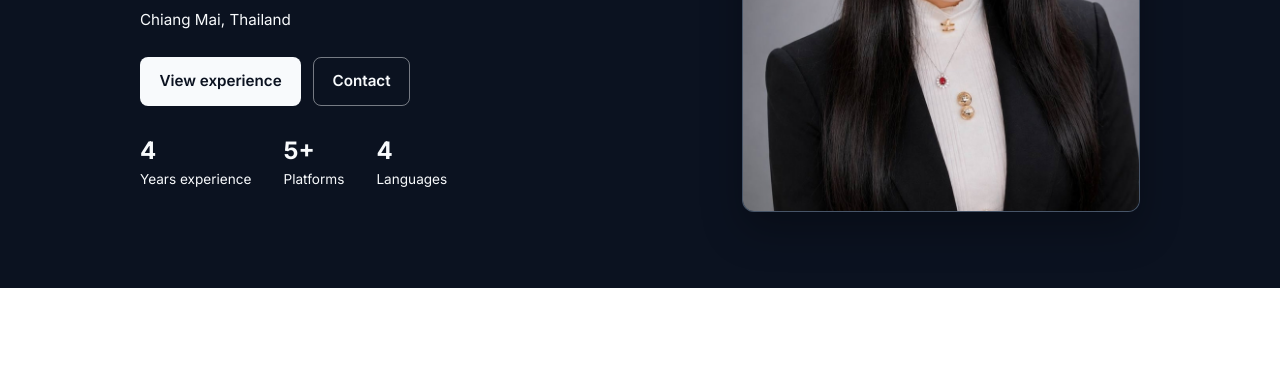
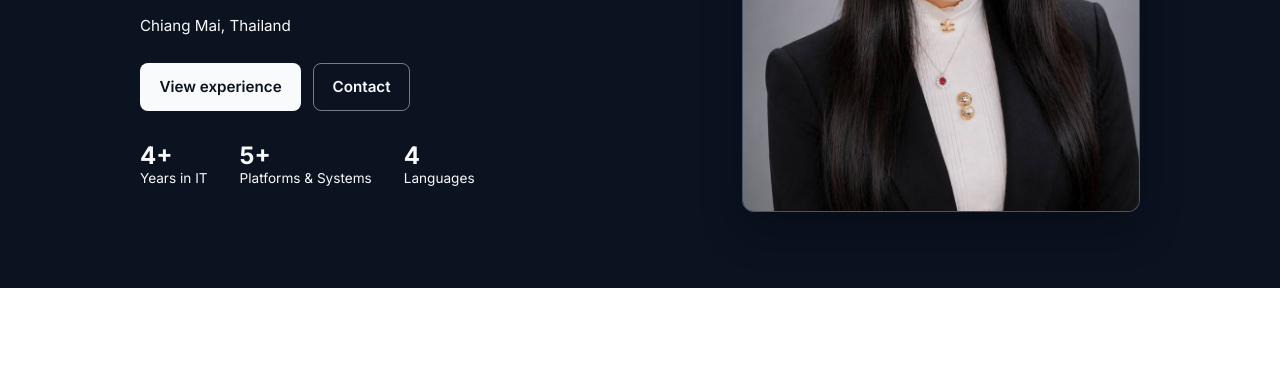
Before and after one commit to mslz30/May-Shoon-Lett-Zaw, a plain HTML site: page index.html in a window 1280 px wide. Shown: the part 421-786 px from the top of the page. Drawn offline with Linux system fonts and the light colour scheme.

Commit message:
Update the hero statistics labels
Show 4+ years in IT and 5+ platforms and systems, and keep each label on one line.

Co-authored-by: May Shoon Lett Zaw <mslz30@users.noreply.github.com>

```diff
--- a/index.html
+++ b/index.html
@@ -218,19 +218,28 @@
 
   .facts {
     display: flex;
-    flex-wrap: wrap;
-    gap: 1.25rem 2rem;
+    flex-wrap: nowrap;
+    align-items: flex-start;
+    gap: clamp(0.85rem, 3vw, 2rem);
     margin: 0;
     padding: 0;
     list-style: none;
   }
+  .facts li { min-width: 0; }
   .facts strong {
     display: block;
     color: var(--ice);
     font-size: 1.5rem;
     line-height: 1.1;
+    font-weight: 700;
   }
-  .facts span { color: var(--ice); font-size: 0.85rem; }
+  .facts span {
+    display: block;
+    color: var(--ice);
+    font-size: 0.85rem;
+    line-height: 1.3;
+    white-space: nowrap;
+  }
 
   .portrait {
     width: min(100%, 400px);
@@ -465,8 +474,8 @@
           <a class="btn btn-ghost" href="#contact">Contact</a>
         </div>
         <ul class="facts">
-          <li><strong>4</strong><span>Years experience</span></li>
-          <li><strong>5+</strong><span>Platforms</span></li>
+          <li><strong>4+</strong><span>Years in IT</span></li>
+          <li><strong>5+</strong><span>Platforms &amp; Systems</span></li>
           <li><strong>4</strong><span>Languages</span></li>
         </ul>
       </div>
```
